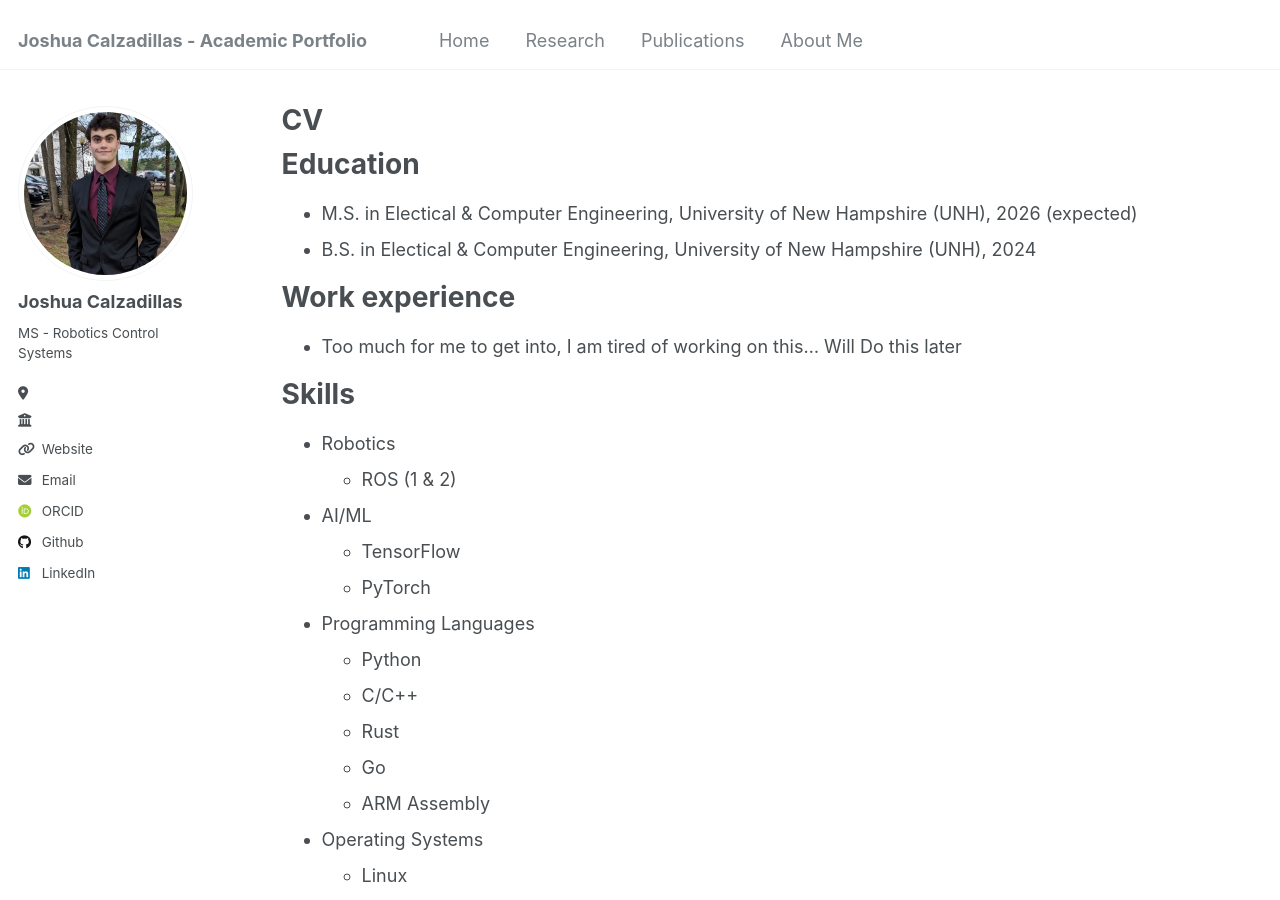
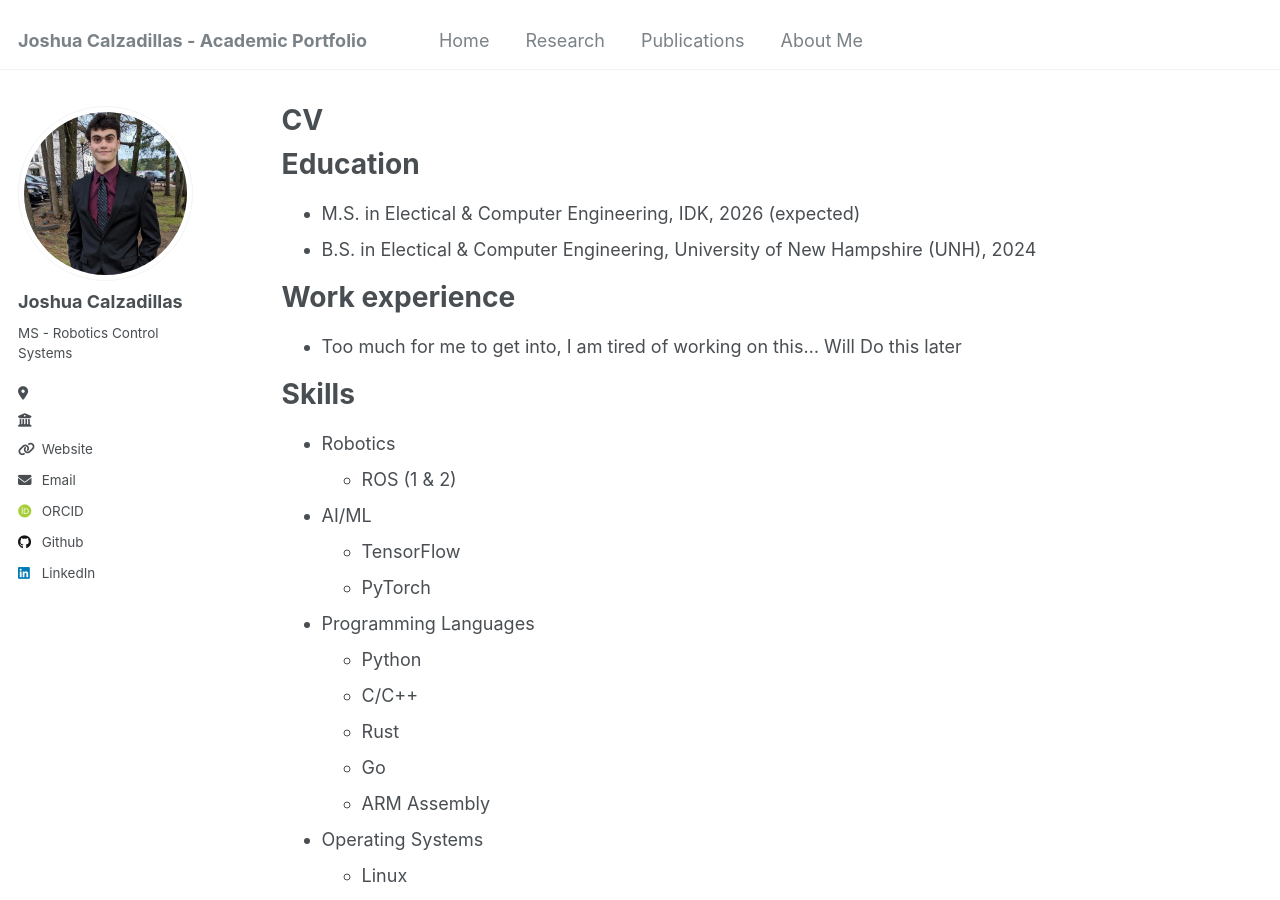
Before and after one commit to jmc1241/jmc1241.github.io, a Jekyll site: the page built from _pages/cv.md, in a window 1280 px wide and 900 px high. Built offline with Jekyll 4.4.1, drawn with Linux system fonts in a browser that asks for light colours; some web fonts are replaced.

Commit message:
Update - CV

```diff
--- a/_pages/cv.md
+++ b/_pages/cv.md
@@ -11,7 +11,7 @@ redirect_from:
 
 Education
 ======
-* M.S. in Electical & Computer Engineering, University of New Hampshire (UNH), 2026 (expected)
+* M.S. in Electical & Computer Engineering, IDK, 2026 (expected)
 * B.S. in Electical & Computer Engineering, University of New Hampshire (UNH), 2024
 
 Work experience
```
